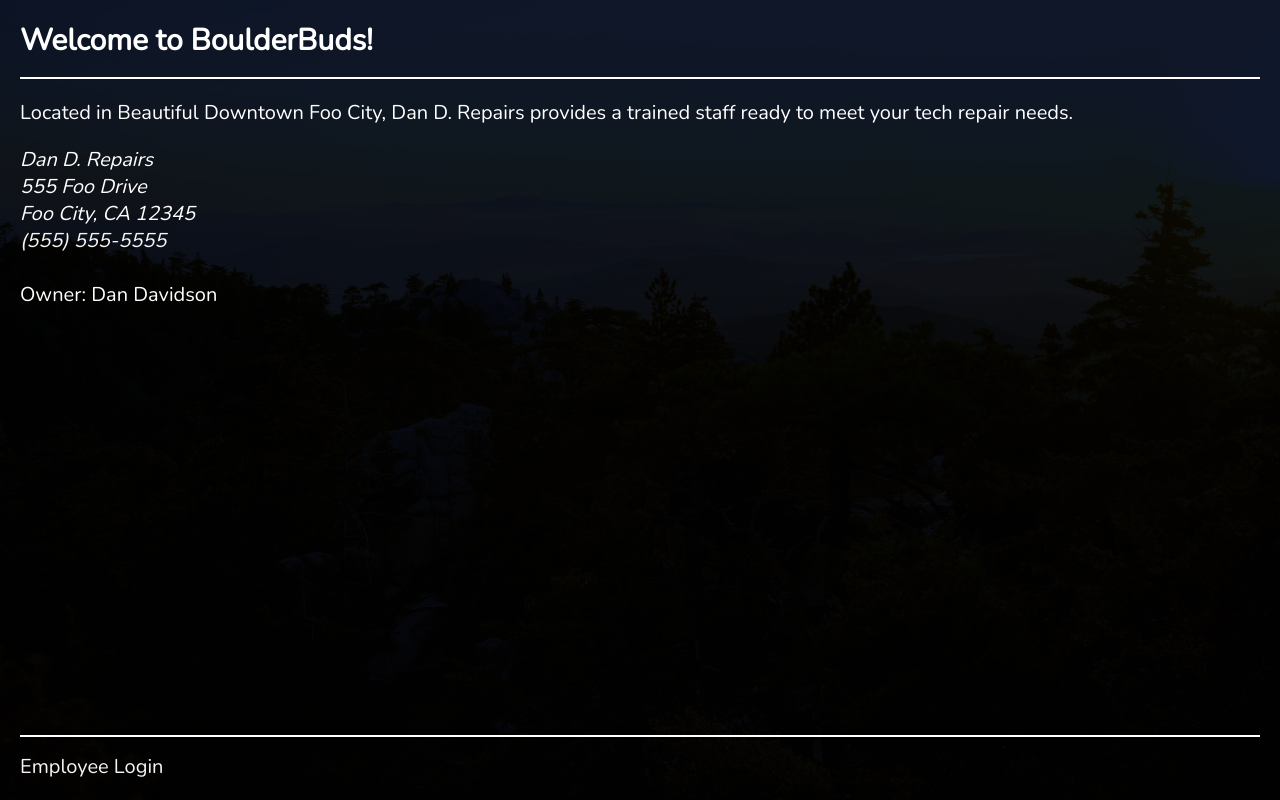
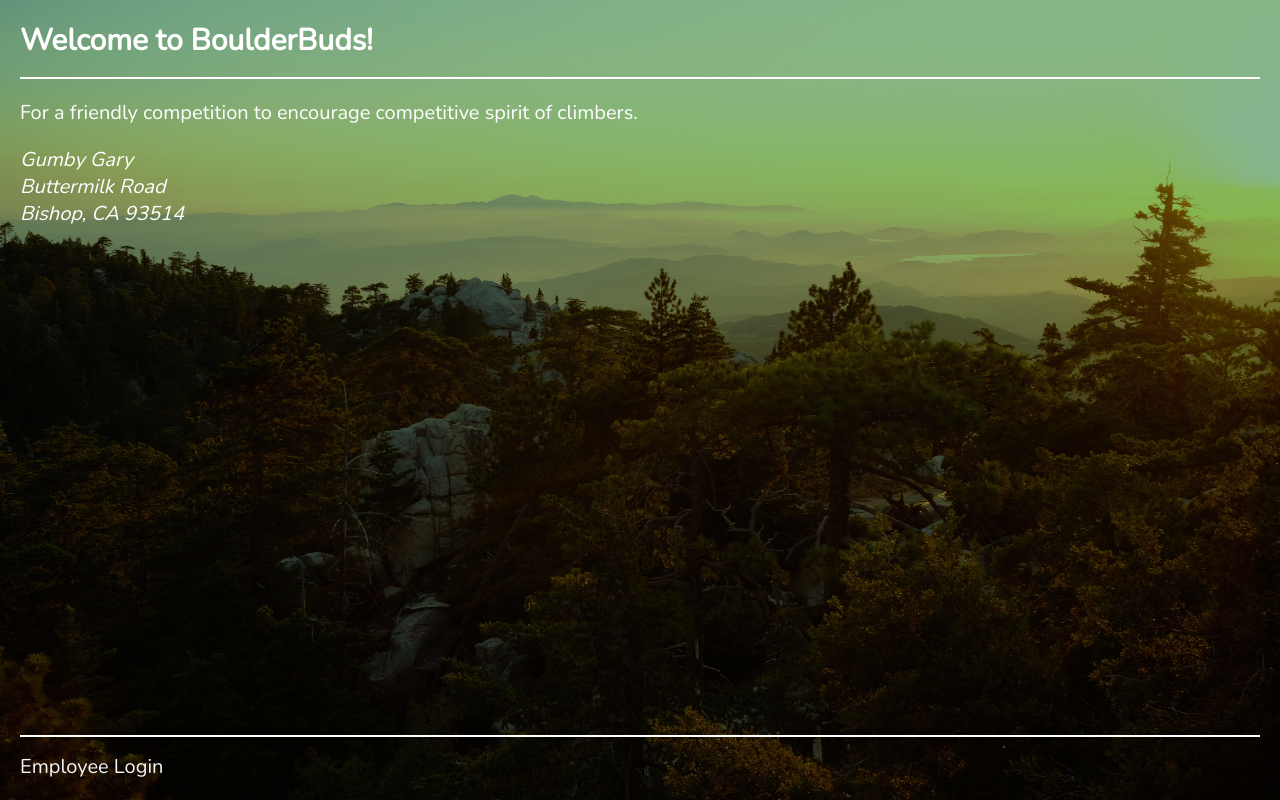
Before and after one commit to solomonckwon/BoulderBudsFrontEnd, a React (Create React App) app: page / in a window 1280 px wide. Built offline with nearby package versions, Linux system fonts and the light colour scheme.

Commit message:
formatting

```diff
--- a/src/components/Public.js
+++ b/src/components/Public.js
@@ -7,15 +7,15 @@ const Public = () => {
                 <h1>Welcome to <span className="nowrap">BoulderBuds!</span></h1>
             </header>
             <main className="public__main">
-                <p>Located in Beautiful Downtown Foo City, Dan D. Repairs  provides a trained staff ready to meet your tech repair needs.</p>
+                <p>For a friendly competition to encourage competitive spirit of climbers.</p>
                 <address className="public__addr">
-                    Dan D. Repairs<br />
-                    555 Foo Drive<br />
-                    Foo City, CA 12345<br />
-                    <a href="tel:+15555555555">(555) 555-5555</a>
+                    Gumby Gary<br />
+                    Buttermilk Road<br />
+                    Bishop, CA 93514<br />
+                    {/* <a href="tel:+15555555555">(555) 555-5555</a> */}
                 </address>
                 <br />
-                <p>Owner: Dan Davidson</p>
+                {/* <p>Owner: Dan Davidson</p> */}
             </main>
             <footer>
                 <Link to="/login">Employee Login</Link>
--- a/src/features/notes/NotesList.js
+++ b/src/features/notes/NotesList.js
@@ -33,7 +33,7 @@ const NotesList = () => {
             <table className="table table--notes">
                 <thead className="table__thead">
                     <tr>
-                        <th scope="col" className="table__th note__status">Username</th>
+                        <th scope="col" className="table__th note__status">Status</th>
                         <th scope="col" className="table__th note__created">Created</th>
                         <th scope="col" className="table__th note__updated">Updated</th>
                         <th scope="col" className="table__th note__title">Title</th>
--- a/src/index.css
+++ b/src/index.css
@@ -10,7 +10,7 @@
 
 :root {
   /* COLORS */
-  --BGCOLOR: #0F172A;
+  --BGCOLOR: #16712284;
   --BORDER-COLOR: #FFF;
   --COLOR: #FFF;
   --ERROR: firebrick;
```
